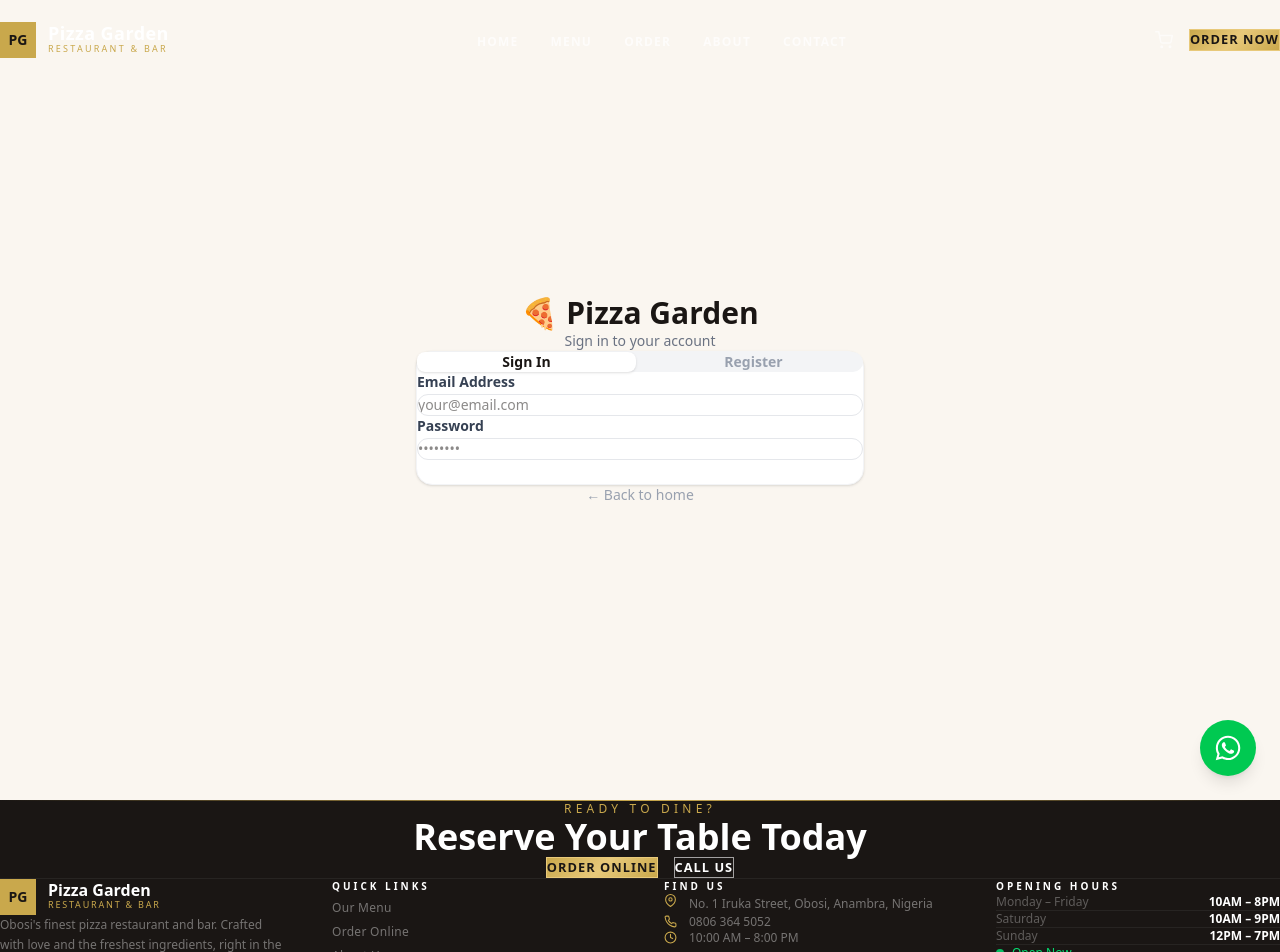
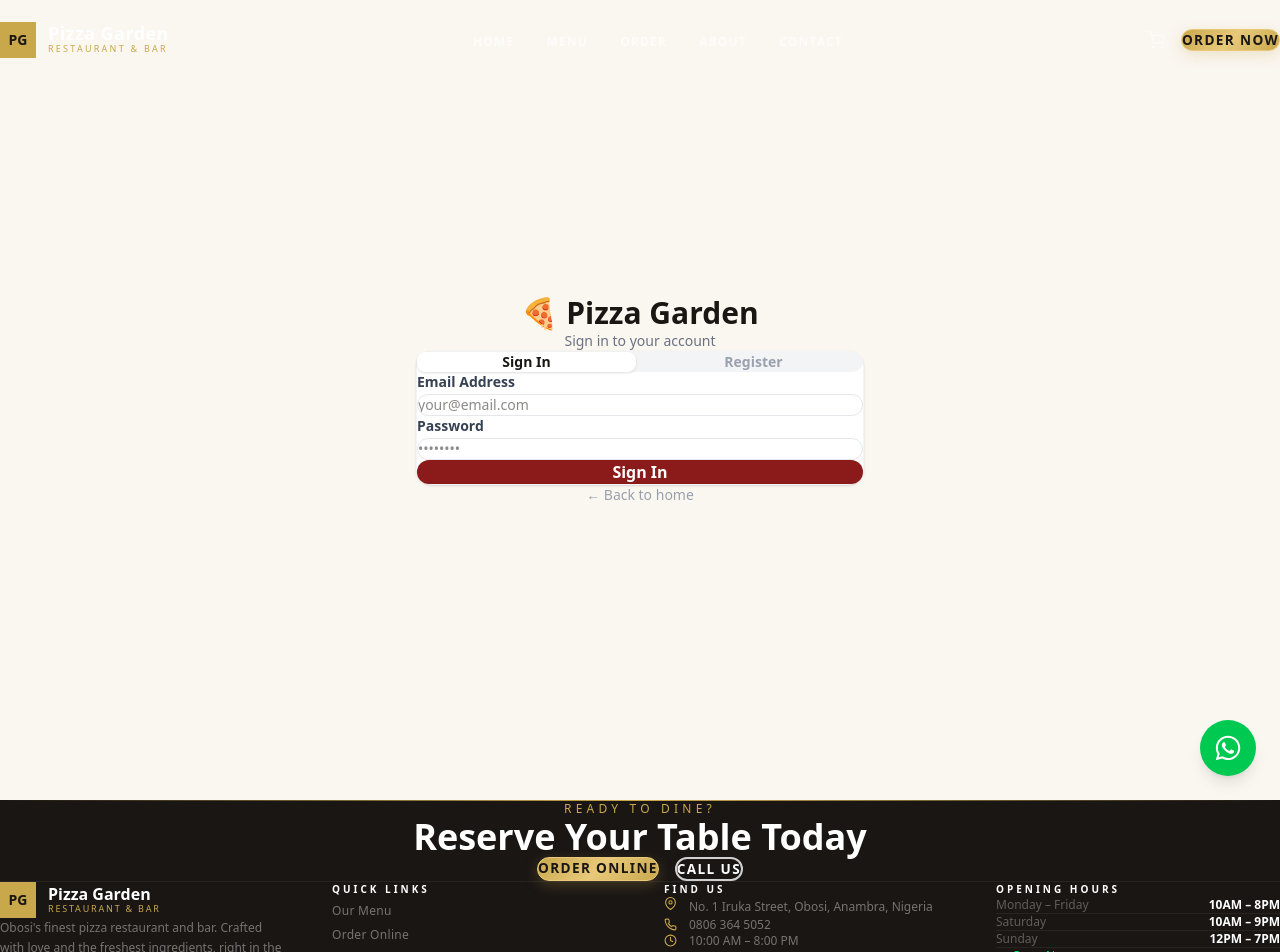
Before and after one commit to Bfranky/pizza-g, a Next.js app: page /login in a window 1280 px wide. Shown: the top 952 px of the page. Built offline with nearby package versions, Linux system fonts and the light colour scheme.

Commit message:
Fix Tailwind v4 CSS variables, add postcss, and improve buttons

```diff
--- a/app/globals.css
+++ b/app/globals.css
@@ -1,4 +1,18 @@
 @import "tailwindcss";
+
+@theme {
+  --color-brand-red: var(--brand-red);
+  --color-brand-red-dark: var(--brand-red-dark);
+  --color-brand-red-light: var(--brand-red-light);
+  --color-brand-gold: var(--brand-gold);
+  --color-brand-gold-light: var(--brand-gold-light);
+  --color-brand-cream: var(--brand-cream);
+  --color-brand-warm: var(--brand-warm);
+  --color-brand-charcoal: var(--brand-charcoal);
+  --color-brand-charcoal-light: var(--brand-charcoal-light);
+  --color-brand-stone: var(--brand-stone);
+  --color-brand-linen: var(--brand-linen);
+}
 
 :root {
   --brand-red: #8B1A1A;
@@ -150,30 +164,35 @@ body {
 .btn-gold {
   background: linear-gradient(135deg, var(--brand-gold), var(--brand-gold-light), var(--brand-gold));
   color: var(--brand-charcoal);
-  font-weight: 700;
-  letter-spacing: 0.08em;
+  font-weight: 800;
+  letter-spacing: 0.1em;
   text-transform: uppercase;
-  font-size: 0.8rem;
-  transition: all 0.3s ease;
+  font-size: 0.85rem;
+  transition: all 0.3s cubic-bezier(0.4, 0, 0.2, 1);
   border: 1px solid var(--brand-gold-light);
+  border-radius: 9999px; /* Fully rounded */
+  box-shadow: 0 4px 14px rgba(201, 168, 76, 0.25);
 }
 .btn-gold:hover {
   background: linear-gradient(135deg, var(--brand-gold-light), var(--brand-gold), var(--brand-gold-light));
-  box-shadow: 0 4px 20px rgba(201, 168, 76, 0.4);
-  transform: translateY(-1px);
+  box-shadow: 0 6px 24px rgba(201, 168, 76, 0.4);
+  transform: translateY(-2px) scale(1.02);
 }
 
 .btn-outline-cream {
-  border: 1.5px solid rgba(255,255,255,0.6);
+  border: 2px solid rgba(255,255,255,0.8);
   color: white;
-  font-weight: 600;
-  letter-spacing: 0.08em;
+  font-weight: 700;
+  letter-spacing: 0.1em;
   text-transform: uppercase;
-  font-size: 0.8rem;
+  font-size: 0.85rem;
   transition: all 0.3s ease;
   backdrop-filter: blur(4px);
+  border-radius: 9999px; /* Fully rounded */
 }
 .btn-outline-cream:hover {
-  background: rgba(255,255,255,0.12);
-  border-color: white;
+  background: white;
+  color: var(--brand-charcoal);
+  box-shadow: 0 4px 14px rgba(255, 255, 255, 0.2);
+  transform: translateY(-2px);
 }
--- a/package.json
+++ b/package.json
@@ -32,6 +32,7 @@
     "@types/react-dom": "^19",
     "eslint": "^9",
     "eslint-config-next": "16.2.5",
+    "postcss": "^8",
     "tailwindcss": "^4",
     "typescript": "^5"
   }
```
